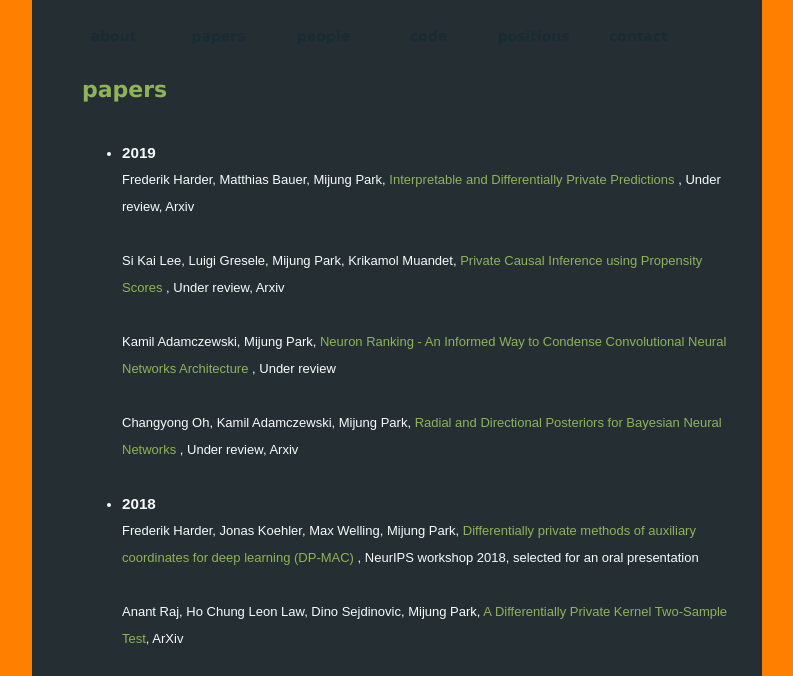
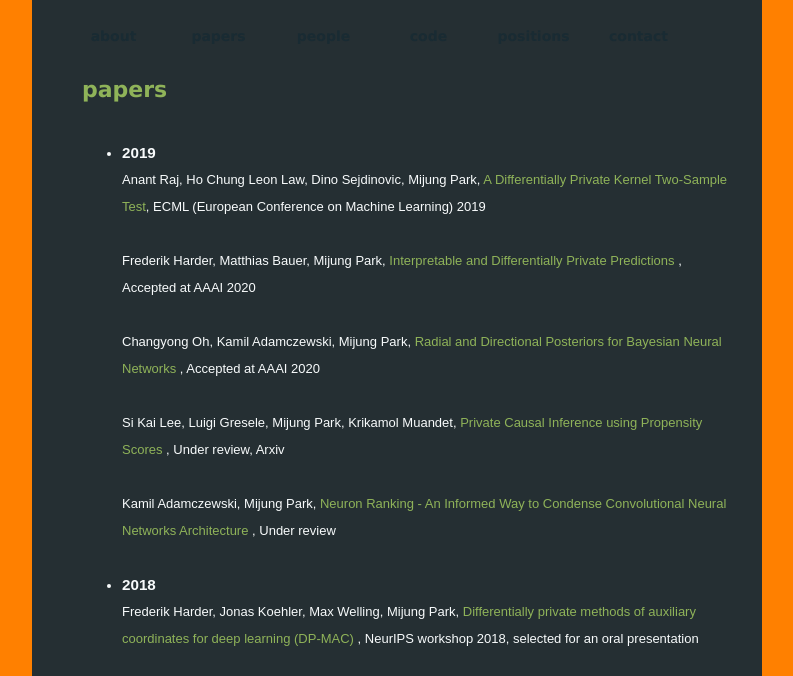
Before and after one commit to privacy-preserving-machine-learning/privacy-preserving-machine-learning.github.io, a plain HTML site: page papers.html in a window 1280 px wide. Shown: the part 89-765 px from the top of the page, without its empty margins (243-1036 px from the left). Drawn offline with Linux system fonts and the light colour scheme.

Commit message:
changepublication status

```diff
--- a/papers.html
+++ b/papers.html
@@ -56,7 +56,13 @@
 
     <li><h3>2019</h3></li>
 
-    <p>Frederik Harder,  Matthias Bauer, Mijung Park, <a href="https://arxiv.org/abs/1906.02004", style="text-decoration:none", color="#FFFFFF">Interpretable and Differentially Private Predictions </a>, Under review, Arxiv<br></p>
+    <p>Anant Raj, Ho Chung Leon Law, Dino Sejdinovic, Mijung Park, <a href="https://arxiv.org/abs/1808.00380", style="text-decoration:none", color="#FFFFFF">A Differentially Private Kernel Two-Sample Test</a>, ECML (European Conference on Machine Learning) 2019 <br></p>
+    <br>
+
+    <p>Frederik Harder,  Matthias Bauer, Mijung Park, <a href="https://arxiv.org/abs/1906.02004", style="text-decoration:none", color="#FFFFFF">Interpretable and Differentially Private Predictions </a>, Accepted at AAAI 2020<br></p>
+    <br>
+
+    <p>Changyong Oh,  Kamil Adamczewski, Mijung Park, <a href="https://arxiv.org/abs/1902.02603", style="text-decoration:none", color="#FFFFFF">Radial and Directional Posteriors for Bayesian Neural Networks </a>, Accepted at AAAI 2020<br></p>
     <br>
 
     <p>Si Kai Lee, Luigi Gresele, Mijung Park, Krikamol Muandet, <a href="https://arxiv.org/abs/1905.12592", style="text-decoration:none", color="#FFFFFF">Private Causal Inference using Propensity Scores </a>, Under review, Arxiv<br></p>
@@ -67,13 +73,9 @@
     <br>
 
 
-    <p>Changyong Oh,  Kamil Adamczewski, Mijung Park, <a href="https://arxiv.org/abs/1902.02603", style="text-decoration:none", color="#FFFFFF">Radial and Directional Posteriors for Bayesian Neural Networks </a>, Under review, Arxiv<br></p>
-        <br>
 
     <li><h3>2018</h3></li>
     <p>Frederik Harder, Jonas Koehler, Max Welling, Mijung Park, <a href="https://ppml-workshop.github.io/ppml/papers/67.pdf", style="text-decoration:none", color="#FFFFFF">Differentially private methods of auxiliary coordinates for deep learning (DP-MAC) </a>, NeurIPS workshop 2018, selected for an oral presentation<br></p>
-    <br>
-    <p>Anant Raj, Ho Chung Leon Law, Dino Sejdinovic, Mijung Park, <a href="https://arxiv.org/abs/1808.00380", style="text-decoration:none", color="#FFFFFF">A Differentially Private Kernel Two-Sample Test</a>, ArXiv <br></p>
     <br>
     <p>Adam S. Charles, Mijung Park, J. Patrick Weller, Gregory D. Horwitz and Jonathan W. Pillow, <a href="https://www.mitpressjournals.org/doi/abs/10.1162/neco_a_01062", style="text-decoration:none", color="#FFFFFF">Dethroning the Fano Factor: A Flexible, Model-Based Approach to Partitioning Neural Variability</a>, Neural Computation 2018<br></p>
     <br>
```
